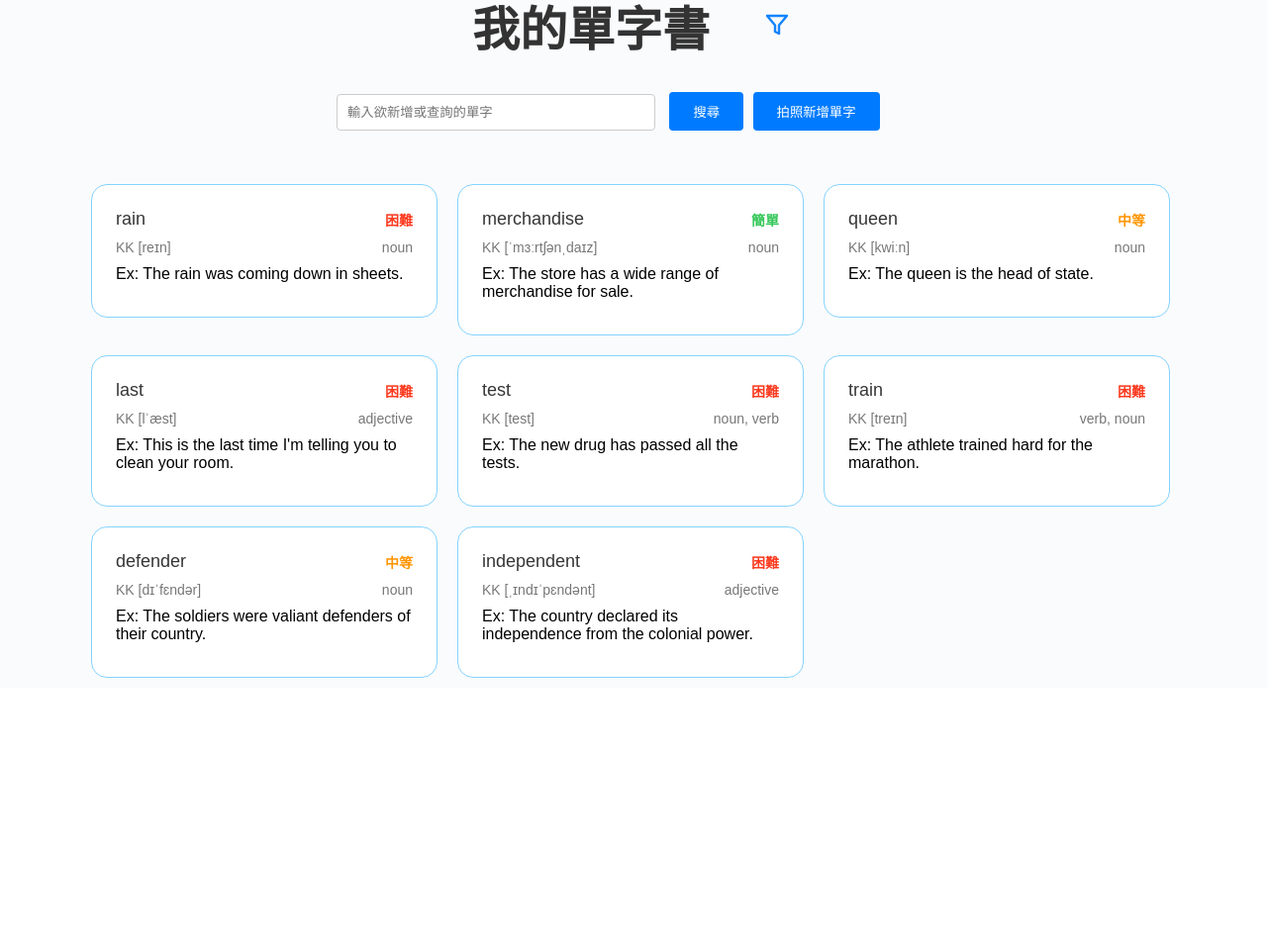
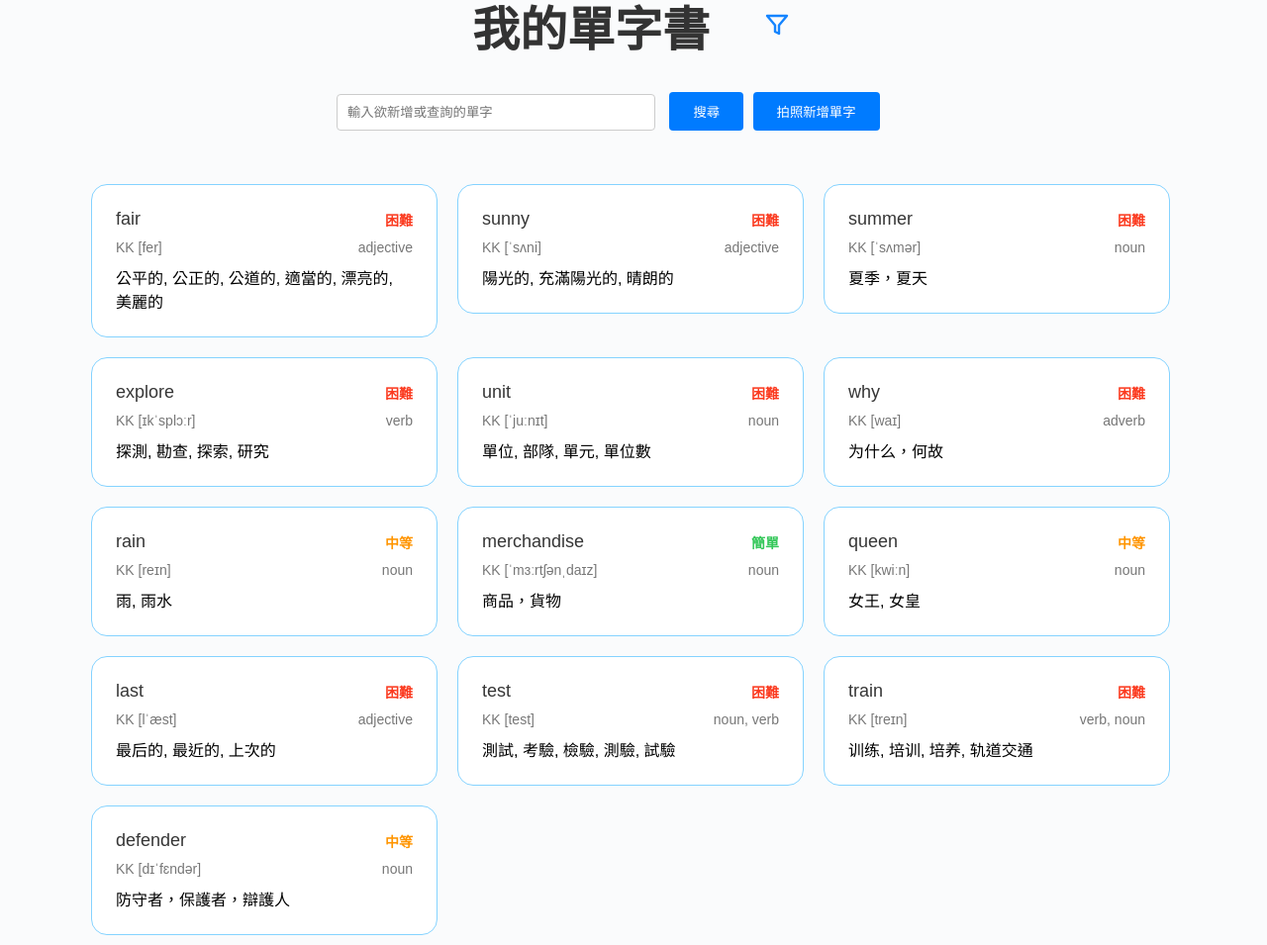
Before and after one commit to JFC0101/quickly-collect-words-sub, a Flask app: page / in a window 1280 px wide. Shown: the part 123-1078 px from the top of the page at 99% size. Before the commit the page ends 808 px from the top, so only its background shows below. Run offline with Flask 3, Linux system fonts and the light colour scheme; data comes from the database, SQL or seed files in the repository.

Commit message:
搜尋時 update db about query col, add_word 直接收到單字詳細內容 JSON 新增至 db, 搜尋新增後可以直接點 word 框框進入 word.html (搜尋時不行), 更改 db 名稱, 搜尋單字時也會出現難易度, word 框框改成顯示中文意思，且加一句請 gemini 要給繁體中文，word 框框更新css

```diff
--- a/dev/Flask/add_table.py
+++ b/dev/Flask/add_table.py
@@ -146,7 +146,7 @@
 import sqlite3
 
 # 連接資料庫
-conn = sqlite3.connect('app.db')
+conn = sqlite3.connect('app_words.db')
 cursor = conn.cursor()
 
 # 刪除 user_words 表中相關的行
--- a/dev/Flask/app.py
+++ b/dev/Flask/app.py
@@ -31,7 +31,7 @@
 
 # 只要呼叫這個 Function，就是去問 Gemini API 單字_details
 def get_word_details(word):
-    system_instruction = f'Input: {word}\nExample Output:\n\nword: explore\npos: verb\npronunciation: KK [ɪkˈsplɔːr]\ndefinition_zh: 探測, 勘查, 探索, 研究\ndefinition_en: to search a place and discover things about it; to examine or discuss a subject in detail.\nsynonyms_en: investigate, examine, inquire into, inspect, look into, probe, research\nsynonyms_zh: 調查, 研究, 查明, 檢查, 探討, 探究, 審查\nexample_en: The explorers set out to explore the unknown territory.\nexample_zh: 探索者們出發去探索未知的領土。\nprefixes: ex- / out, from 向外\nroot: plore / to search 探索\nsuffixes:'
+    system_instruction = f'Input: {word}\nExample Output:\n\nword: explore\npos: verb\npronunciation: KK [ɪkˈsplɔːr]\ndefinition_zh: 探測, 勘查, 探索, 研究\ndefinition_en: to search a place and discover things about it; to examine or discuss a subject in detail.\nsynonyms_en: investigate, examine, inquire into, inspect, look into, probe, research\nsynonyms_zh: 調查, 研究, 查明, 檢查, 探討, 探究, 審查\nexample_en: The explorers set out to explore the unknown territory.\nexample_zh: 探索者們出發去探索未知的領土。\nprefixes: ex- / out, from 向外\nroot: plore / to search 探索\nsuffixes: \n (All zh places use traditional Chinese description.) '
 
     model = genai.GenerativeModel(
         model_name="gemini-1.5-flash",
@@ -86,7 +86,7 @@
 #這個 fetch_filtered_words() function 是去資料庫查找符合篩選條件資格的單字，所以 index() 或 filter() function 都有呼叫這個函數
 #原本是預計使用 fetch_all-words()，但因為做了篩選功能，所以每次抓資料庫單字時，都是依據篩選結果(start_date, end_date, difficulties)去查找單字
 def fetch_filtered_words(start_date, end_date, difficulties, user_id=1):
-    conn = sqlite3.connect('app.db')
+    conn = sqlite3.connect('app_words.db')
     cursor = conn.cursor()
     query = """
     SELECT w.*, uw.difficulty_id
@@ -124,10 +124,9 @@
                 'word': word[1],
                 'pos': word[2],
                 'pronunciation': word[3],
-                'definition': word[5],  #zh
-                'example': word[8], #en
+                'definition_zh': word[5],  #zh
+                'example_en': word[8], #en
                 'difficulty_id': word[13],
-                'difficulty_text': '困難' if word[13] == 1 else ('中等' if word[13] == 2 else '簡單'),
             } for word in filtered_words]
         }
         return jsonify(response)
@@ -167,10 +166,10 @@
                 'word': word[1],
                 'pos': word[2],
                 'pronunciation': word[3],
-                'definition': word[5],  #zh
-                'example': word[8], #en
+                'definition_zh': word[5],  #zh
+                'example_en': word[8], #en
                 'difficulty_id': word[13],
-                'difficulty_text': '困難' if word[13] == 1 else ('中等' if word[13] == 2 else '簡單'),
+                #'difficulty_text': '困難' if word[13] == 1 else ('中等' if word[13] == 2 else '簡單'),
         } for word in words]
     }
 
@@ -187,7 +186,7 @@
 
     user_id = 1  # 假設用戶ID為1，可以根據實際情況動態獲取
 
-    conn = sqlite3.connect('app.db')
+    conn = sqlite3.connect('app_words.db')
     cursor = conn.cursor()
 
     # 檢查單字是否存在於 words 表中
@@ -196,15 +195,33 @@
 
     if word_details:
         # 單字存在於 words 表中，檢查是否已添加到 user_words 表中
-        cursor.execute("SELECT * FROM user_words WHERE word_id = ? AND user_id = ?", (word_details[0], user_id))
+        cursor.execute("""
+        SELECT w.*, uw.difficulty_id, uw.query_count, uw.last_query_time
+        FROM user_words uw
+        JOIN words w ON uw.word_id = w.word_id
+        WHERE uw.word_id = ? AND uw.user_id = ?
+    """, (word_details[0], user_id))
         user_word_details = cursor.fetchone()
+        difficulty_id = user_word_details[-3] if user_word_details else 1  # 如果 user_word_details 為空，設置 difficulty_id 為 1
+
+        if user_word_details:
+            # 單字已添加到 user_words 表中，更新 query_count 和 last_query_time
+            cursor.execute("""
+                UPDATE user_words
+                SET query_count = query_count + 1, last_query_time = datetime('now', 'localtime')
+                WHERE word_id = ? AND user_id = ?
+            """, (word_details[0], user_id))
+
+        conn.commit()
         conn.close()
+
         return jsonify({'word': {
             'word': word_details[1],
             'pos':word_details[2],
             'pronunciation': word_details[3],
-            'definition': word_details[4],
+            'definition': word_details[5],
             'example_en': word_details[8],
+            'difficulty_id' : difficulty_id  # 抓上面 assign 給 difficulty_id 的值來設置 json 的 difficulty_id
         }, 'word_in_db': user_word_details is not None})
     else:
         conn.close()
@@ -231,28 +248,26 @@
     user_id = 1  # 假設用戶ID為1，可以根據實際情況動態獲取
 
 
-    conn = sqlite3.connect('app.db')
+    conn = sqlite3.connect('app_words.db')
     cursor = conn.cursor()
 
     # 先檢查單字是否已存在於 words 表中
-    cursor.execute("SELECT word_id, word, pos, pronunciation, definition_en, definition_zh, synonyms_en, synonyms_zh, example_en, example_zh, prefixes, roots, suffixes FROM words WHERE word = ?", (word,))
+    cursor.execute("SELECT * FROM words WHERE word = ?", (word,))
     word_details = cursor.fetchone()
 
     if not word_details:
-        # 單字不存在於 words 表中，需要調用 get_word_details 並添加到 words 表中
-        word_details = get_word_details(word)  # Assume this function fetches word details correctly
-
+       # 單字不存在於 words 表中，直接添加到 words 表中
         cursor.execute("""
             INSERT INTO words (word, pos, pronunciation, definition_en, definition_zh, synonyms_en, synonyms_zh, example_en, example_zh, prefixes, roots, suffixes)
             VALUES (?, ?, ?, ?, ?, ?, ?, ?, ?, ?, ?, ?)
         """, (
-            word_details['word'], word_details['pos'], word_details['pronunciation'], word_details['definition_en'],
-            word_details['definition_zh'], word_details['synonyms_en'], word_details['synonyms_zh'],
-            word_details['example_en'], word_details['example_zh'], word_details['prefixes'], word_details['roots'],
-            word_details['suffixes']
+            data['word'], data['pos'], data['pronunciation'], data['definition_en'],
+            data['definition_zh'], data['synonyms_en'], data['synonyms_zh'],
+            data['example_en'], data['example_zh'], data['prefixes'], data['roots'],
+            data['suffixes']
         ))
         conn.commit()
-        cursor.execute("SELECT word_id, word, pos, pronunciation, definition_en, definition_zh, synonyms_en, synonyms_zh, example_en, example_zh, prefixes, roots, suffixes FROM words WHERE word = ?", (word,))
+        cursor.execute("SELECT * FROM words WHERE word = ?", (word,))
         word_details = cursor.fetchone()
 
     word_id = word_details[0]  # 在這裡賦值 word_id
@@ -285,7 +300,8 @@
         'example_zh': word_details[9],
         'prefixes': word_details[10],
         'roots': word_details[11],
-        'suffixes': word_details[12]
+        'suffixes': word_details[12],
+        'difficulty_id' : 1 ,
     }
 
 
@@ -301,7 +317,7 @@
     processed_words = []
 
     try:
-        conn = sqlite3.connect('app.db')
+        conn = sqlite3.connect('app_words.db')
         cursor = conn.cursor()
 
         for word_to_search in words:
@@ -421,7 +437,7 @@
     word = data.get('word')
     difficulty_id = data.get('difficulty_id')
 
-    conn = sqlite3.connect('app.db')
+    conn = sqlite3.connect('app_words.db')
     cursor = conn.cursor()
 
     # 先找到對應的 word_id
@@ -429,7 +445,7 @@
     word_id = cursor.fetchone()
 
     if word_id:
-        cursor.execute("UPDATE user_words SET difficulty_id=?, last_update_difficulty_time=CURRENT_TIMESTAMP WHERE user_id=? AND word_id=?", (difficulty_id, user_id, word_id[0]))
+        cursor.execute("UPDATE user_words SET difficulty_id=?, last_update_difficulty_time=datetime('now', 'localtime') WHERE user_id=? AND word_id=?", (difficulty_id, user_id, word_id[0]))
         conn.commit()
         conn.close()
         return jsonify({'message': '難易度已更新'}), 200
--- a/dev/Flask/static/styles.css
+++ b/dev/Flask/static/styles.css
@@ -177,7 +177,7 @@
     border-radius: 16px;
     align-items: center;
     border: 0.4px solid #85D3FF;
-    padding: 24px;
+    padding: 24px 24px 14px 24px;
     margin: 10px;
     display: inline-block;
     vertical-align: top;
--- a/dev/Flask/templates/about.html
+++ b/dev/Flask/templates/about.html
@@ -42,7 +42,7 @@
                 <div class="member-info">
                     <div class="member-role">組長</div>
                     <div class="member-name">Lunes</div>
-                    <div class="member-title">企劃、UIUX、前端、前後端結構建置</div>
+                    <div class="member-title">企劃、UIUX、全端架構建置</div>
                 </div>
             </div>
             <div class="team-member">
@@ -50,7 +50,7 @@
                 <div class="member-info">
                     <div class="member-role">組員</div>
                     <div class="member-name">Michael</div>
-                    <div class="member-title">後端、資料庫、前後端串接</div>
+                    <div class="member-title">後端設計、資料庫建置</div>
                 </div>
             </div>
             <div class="team-member">
@@ -66,7 +66,7 @@
                 <div class="member-info">
                     <div class="member-role">組員</div>
                     <div class="member-name">Jeff</div>
-                    <div class="member-title">串接結構設計、後端、技術協助</div>
+                    <div class="member-title">程式架構設計、後端、各類技術協助</div>
                 </div>
             </div>
         </div>
--- a/dev/Flask/templates/index.html
+++ b/dev/Flask/templates/index.html
@@ -120,10 +120,23 @@
     <script>
     //当页面加载时，首先通过 setDefaultFilters 函数设置默认筛选条件
         function setDefaultFilters() {
-            const startDate = new Date();
-            startDate.setDate(startDate.getDate() - 60); //60天
-            document.getElementById('startDate').value = startDate.toISOString().split('T')[0];
-            document.getElementById('endDate').value = new Date().toISOString().split('T')[0];
+            const offset = 8 * 60; // UTC+8 的時間偏移量，以分鐘為單位
+            const now = new Date();
+
+            // 轉換當前時間到 UTC+8
+            const utc8StartDate = new Date(now.getTime() + offset * 60000);
+            const startDate = new Date(utc8StartDate);
+            startDate.setDate(startDate.getDate() - 60); //60天前
+
+            const utc8EndDate = new Date(now.getTime() + offset * 60000);
+            const endDate = new Date(utc8EndDate);
+
+            // 格式化日期
+            const startDateString = startDate.toISOString().split('T')[0];
+            const endDateString = endDate.toISOString().split('T')[0];
+
+            document.getElementById('startDate').value = startDateString;
+            document.getElementById('endDate').value = endDateString;
             document.querySelectorAll('input[name="difficulty"]').forEach(checkbox => checkbox.checked = true);
         }
 
@@ -228,7 +241,7 @@
                                 <div>${word.pronunciation}</div>
                                 <div>${word.pos}</div>
                             </div>
-                            <div class="word-meaning">Ex: ${word.example}</div>
+                            <div class="word-meaning">${word.definition_zh}</div>
                         </a>
                     `;
                     wordContainer.appendChild(wordElement);
@@ -238,11 +251,11 @@
 
         //為了難易度顯示不同顏色的文字設計的
         function getDifficultyClass(difficulty) {
-            return difficulty === 1 ? 'difficult' : (difficulty === 2 ? 'medium' : 'easy');
+            return difficulty === 3 ? 'easy' : (difficulty === 2 ? 'medium' : 'difficult');
         }
         //資料庫是欄位值是 1.2.3 ，我設定 1 = 困難，為了難易度顯示中文，所以在這邊設計顯示的中文
         function getDifficultyText(difficulty) {
-            return difficulty === 1 ? '困難' : (difficulty === 2 ? '中等' : '簡單');
+            return difficulty === 3 ? '簡單' : (difficulty === 2 ? '中等' : '困難');
         }
 
     </script>
@@ -294,10 +307,18 @@
         //搜尋後呈現單字
         function displayWordDetails(data) {
             const container = document.getElementById('word_to_searchContainer');
+            container.innerHTML = ''; // 清空现有内容
+
+            //data.word_in_db 為 falue 時，才會生成 <a> 標籤：
+            const wordLinkStart = !data.word_in_db ? '</a>' : '';
+            const wordLinkEnd = !data.word_in_db ? `<a href="/word?word=${data.word.word}" class="word-link">` : '';
+            //data.word_in_db 為 falue 時，才會生成新增單字的按鈕。之前通過調用 /get_word_details 獲取單字詳細信息，然後將其傳遞給 displayWordDetails 函數。在 displayWordDetails 函數中，當用戶點擊 "新增單字" 按鈕時，這些詳細信息會作為 wordDetails (JSON)參數傳遞給 addWord 函數
+            const addButton = !data.word_in_db ? `<button class="button" onclick='addWord(${JSON.stringify(data.word)})'>新增單字</button>` : '';
+
             container.innerHTML = `
                 <h2>查詢結果</h2>
                 <div class="word-card">
-                    <a href="/word?word=${data.word.word}" class="word-link">
+                    ${wordLinkStart}
                         <div class="word-header">
                             <div>${data.word.word}</div>
                             <div class="difficulty ${getDifficultyClass(data.word.difficulty_id)}">${getDifficultyText(data.word.difficulty_id)}</div>
@@ -306,11 +327,11 @@
                             <div>${data.word.pronunciation}</div>
                             <div>${data.word.pos}</div>
                         </div>
-                            <div class="word-meaning">Ex: ${data.word.example_en}</div>
+                            <div class="word-meaning">${data.word.definition_zh}</div>
                         <div>
-                            ${!data.word_in_db ? `<button class="button" onclick="addWord('${data.word.word}')">新增單字</button>` : ''}
+                            ${addButton}
                         </div>
-                    </a>
+                    ${wordLinkEnd}
                 </div>
             `;
         }
@@ -328,7 +349,7 @@
         }
 
         //如果用戶按了"新增單字"就請後端去 insert into db，再把資料呈現在前端
-        function addWord(word) {
+        function addWord(wordDetails) {
 
             //載入 loading動畫
             document.getElementById('loadingSpinner').style.display = 'flex';
@@ -336,9 +357,9 @@
             fetch('/add_word', {
                 method: 'POST',
                 headers: {'Content-Type': 'application/json'},
-                body: JSON.stringify({word: word}) //将要添加的单词作为 JSON 数据发送
+                body: JSON.stringify(wordDetails) // 將單字詳細信息作為 JSON 數據發送
             })
-            .then(response => response.json()) //如果后端成功处理添加单词的请求并返回成功的响应 json（通常包括单词的详细信息）
+            .then(response => response.json()) // 如果后端成功處理添加單字的請求並返回成功的響應 JSON（通常包括單字的詳細信息）
 
             //處理 json 資料，新增完後要顯示新增的內容，並且要是綠框
             .then(data => {
@@ -354,17 +375,20 @@
                     wordCard.className = 'word-card new-word'; // 添加 'new-word' 类使邊框变绿
                     wordCard.innerHTML = `
                         <a href="/word?word=${wordDetails.word}" class="word-link">
-                            <div class="word-header">${wordDetails.word}</div>
+                            <div class="word-header">
+                                <div>${wordDetails.word}</div>
+                                <div class="difficulty ${getDifficultyClass(wordDetails.difficulty_id)}">${getDifficultyText(wordDetails.difficulty_id)}</div>
+                            </div>
                             <div class="word-details">
                                 <div>${wordDetails.pronunciation}</div>
                                 <div>${wordDetails.pos}</div>
                             </div>
-                            <div class="word-meaning">Ex: ${wordDetails.example_en}</div>
+                            <div class="word-meaning">${wordDetails.definition_zh}</div>
                         </a>
                     `;
                     container.appendChild(wordCard);
                 } else {
-                    showToast(data.error || '添加單詞失敗，請重整再試一次');
+                    showToast(data.error || '新增單字失敗，請重整再試一次');
                 }
             })
             .catch(error => {
```
Also changed, not shown: dev/Flask/app.db (deleted), dev/Flask/app_words.db (added).
